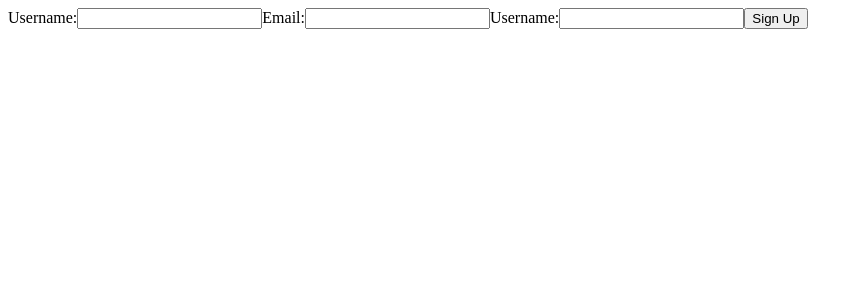
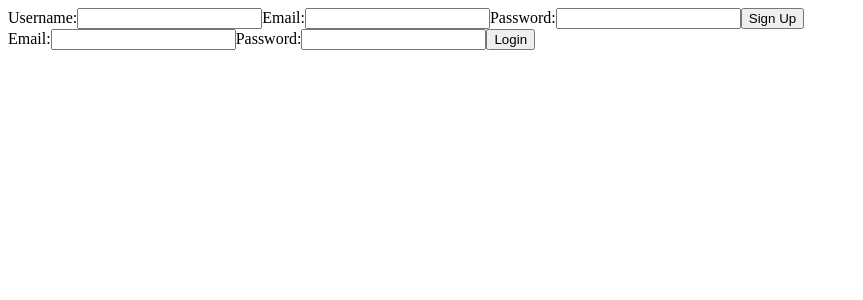
Before and after one commit to mehtaphysical/mental-health-first-aid-FE, a React app: page /auth in a window 1280 px wide. Shown: the top 300 px of the page, without its empty margins (0-863 px from the left). Built offline with nearby package versions, Linux system fonts and the light colour scheme.

Commit message:
login form works as well!

```diff
--- a/src/components/App.js
+++ b/src/components/App.js
@@ -1,10 +1,12 @@
 import React from 'react';
-import { SignUp } from './SignUp';
+import { SignUp } from './authComponents/SignUp';
+import { Login } from './authComponents/Login';
 
 export default function App() {
   return (
     <>
       <SignUp />
+      <Login />
     </>
   );
 }
--- /dev/null
+++ b/src/components/authComponents/Login.js
@@ -0,0 +1,26 @@
+import React from 'react';
+import { useAuth } from '../../hooks/useAuth';
+
+export const Login = () => {
+  const { email, setEmail, password, setPassword, handleSubmit } = useAuth('login');
+
+  return (
+    <section>
+      <form onSubmit={handleSubmit}>
+        <label>Email:
+          <input
+            type="text"
+            value={email}
+            onChange={({ target }) => setEmail(target.value)} />
+        </label>
+        <label>Password:
+          <input
+            type="text"
+            value={password}
+            onChange={({ target }) => setPassword(target.value)} />
+        </label>
+        <button>Login</button>
+      </form>
+    </section>
+  );
+};
--- a/src/components/SignUp.js
+++ b/src/components/authComponents/SignUp.js
@@ -1,5 +1,5 @@
 import React from 'react';
-import { useAuth } from '../hooks/useAuth';
+import { useAuth } from '../../hooks/useAuth';
 
 export const SignUp = () => {
   const { userName, setUserName, email, setEmail, password, setPassword, handleSubmit } = useAuth('signup');
@@ -19,7 +19,7 @@ export const SignUp = () => {
             onChange={({ target }) => setEmail(target.value)} />
         </label>
 
-        <label>Username:
+        <label>Password:
           <input type="password"
             value={password}
             onChange={({ target }) => setPassword(target.value)} />
--- a/src/hooks/useAuth.js
+++ b/src/hooks/useAuth.js
@@ -20,6 +20,7 @@ export const useAuth = (type) => {
         if(res.type === SET_SESSION_ERROR) {
           throw new Error('Singup/Login NOPE!');
         } else {
+          //change window.location.href
           console.log('SUCCESSFUL!');
         }
       });
```
Also changed, not shown: 1 other file (tests, documents, lock files or other folders).
